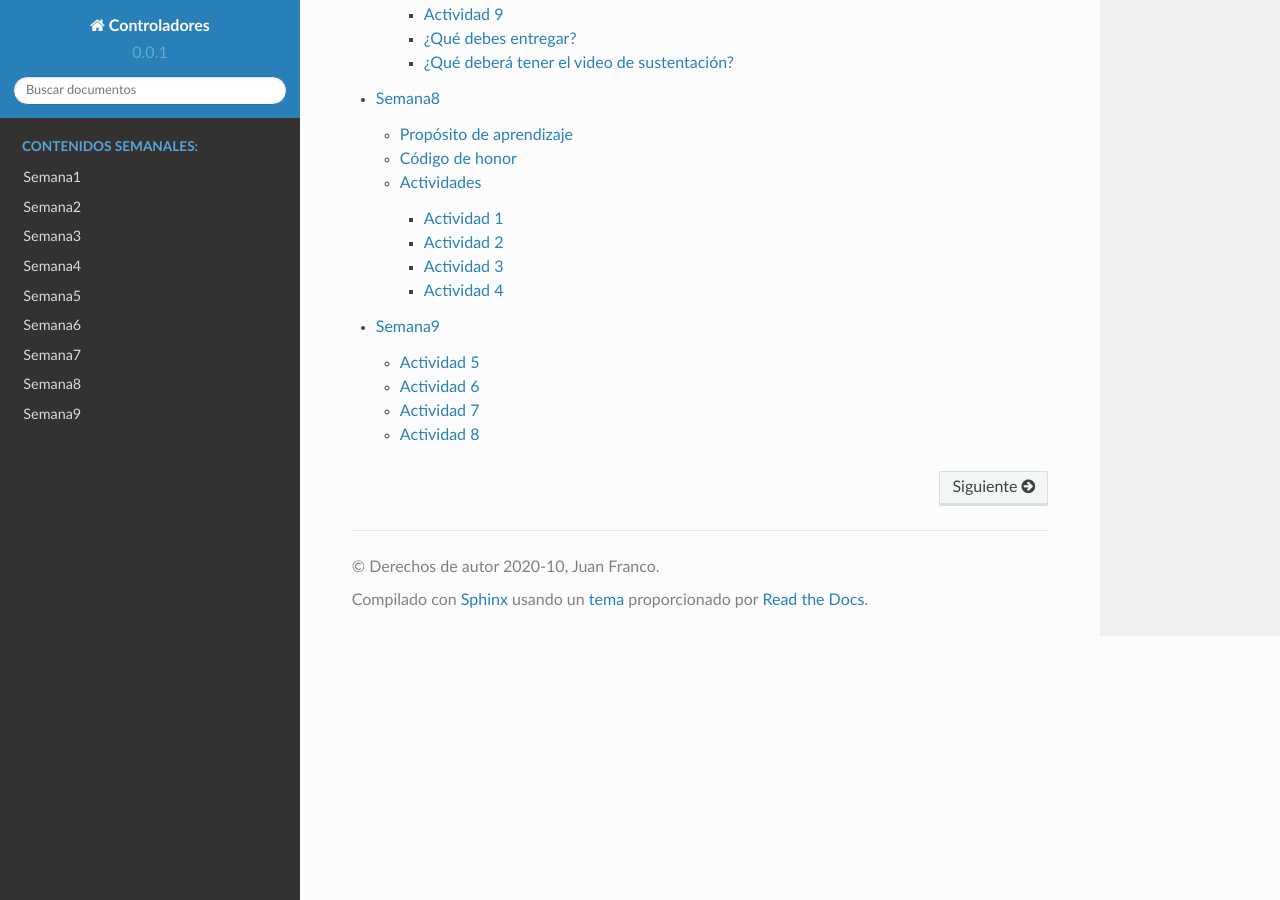
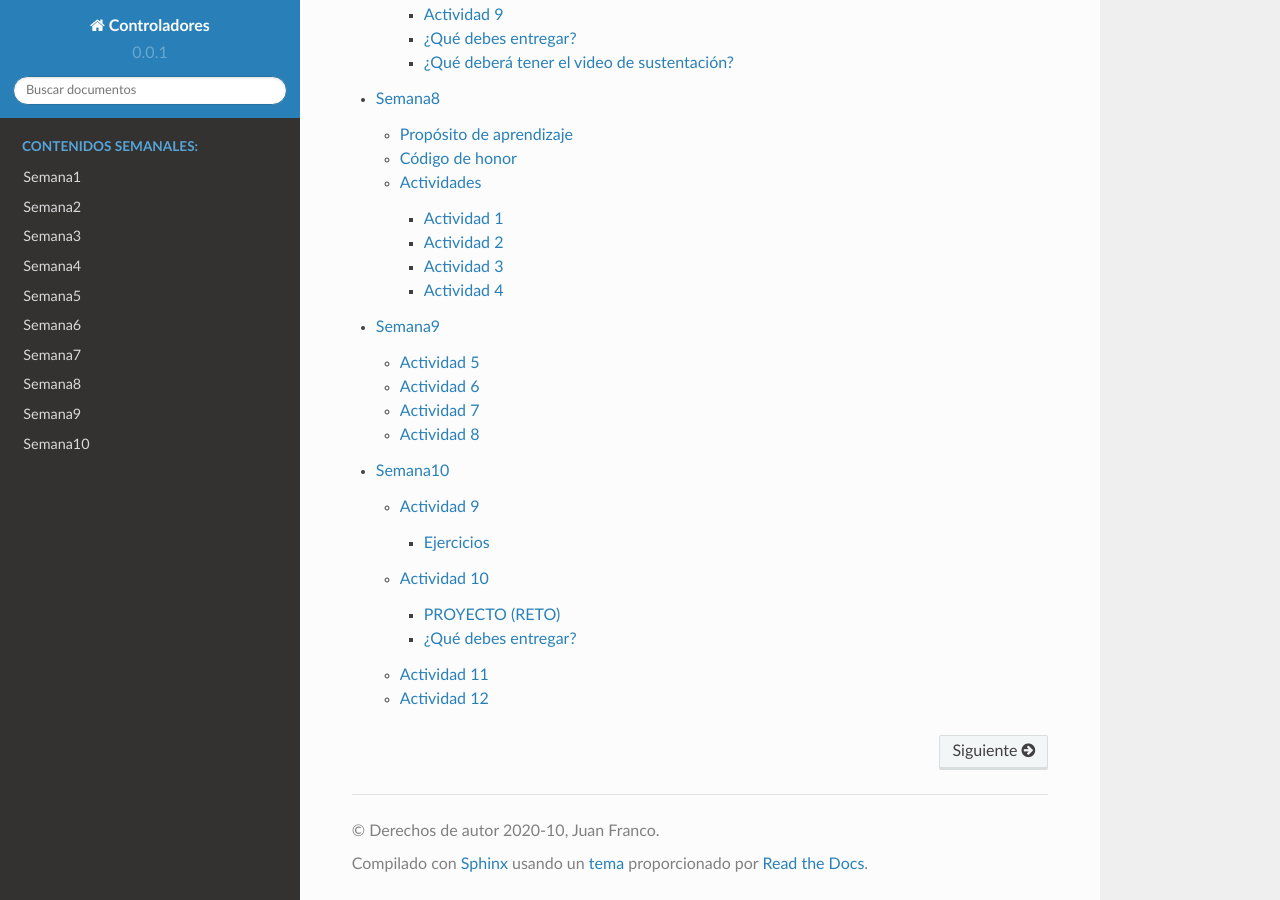
Before and after one commit to juanferfranco/controladores, a Sphinx documentation site: the page built from docs/index.rst, in a window 1280 px wide and 900 px high, scrolled down 4021 px. Built offline with Sphinx 7.4.7 and the Read the Docs theme 2.0.0, drawn with Linux system fonts in a browser that asks for light colours.

Commit message:
include week 10

```diff
--- a/docs/index.rst
+++ b/docs/index.rst
@@ -98,3 +98,4 @@ Computer from First Principles. The MIT Press (1 de junio de 2005)
    Semana7 <_semana7/semana7>
    Semana8 <_semana8/semana8>
    Semana9 <_semana9/semana9>
+   Semana10 <_semana10/semana10>
```
